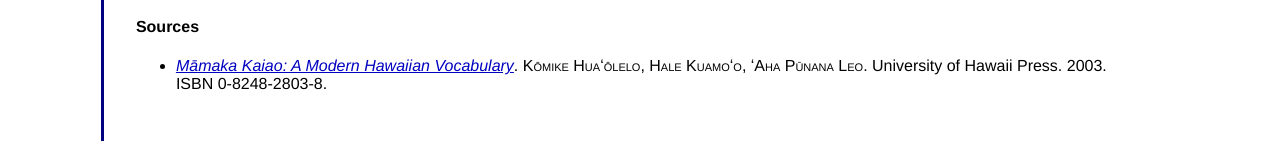
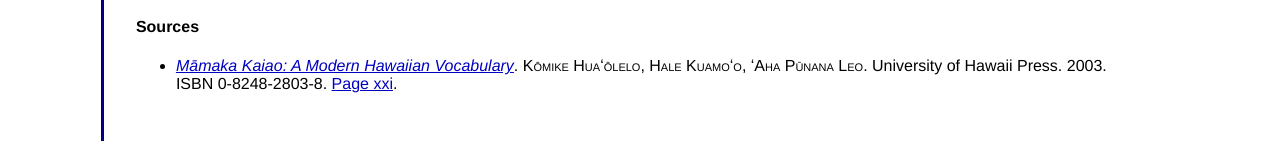
Before and after one commit to GPHemsley/alphabets, a plain HTML site: page Latn.html in a window 1280 px wide. Shown: the part 4245-4391 px from the top of the page. Drawn offline with Linux system fonts and the light colour scheme.

Commit message:
Add page number as a separate link.

```diff
--- a/Latn.html
+++ b/Latn.html
@@ -1074,7 +1074,7 @@
 					<h1>Sources</h1>
 
 					<ul>
-						<li><a href="http://books.google.com/books?id=Ivml_Nx4ZK0C&pg=PR21"><cite>Māmaka Kaiao: A Modern Hawaiian Vocabulary</cite></a>. <span class="author">Kōmike Huaʻōlelo</span>, <span class="author">Hale Kuamoʻo</span>, <span class="author">ʻAha Pūnana Leo</span>. University of Hawaii Press. <time>2003</time>. ISBN 0-8248-2803-8.</li>
+						<li><a href="http://books.google.com/books?id=Ivml_Nx4ZK0C"><cite>Māmaka Kaiao: A Modern Hawaiian Vocabulary</cite></a>. <span class="author">Kōmike Huaʻōlelo</span>, <span class="author">Hale Kuamoʻo</span>, <span class="author">ʻAha Pūnana Leo</span>. University of Hawaii Press. <time>2003</time>. ISBN 0-8248-2803-8. <a href="http://books.google.com/books?id=Ivml_Nx4ZK0C&pg=PR21">Page xxi</a>.</li>
 					</ul>
 				</section>
 			</section>
```
